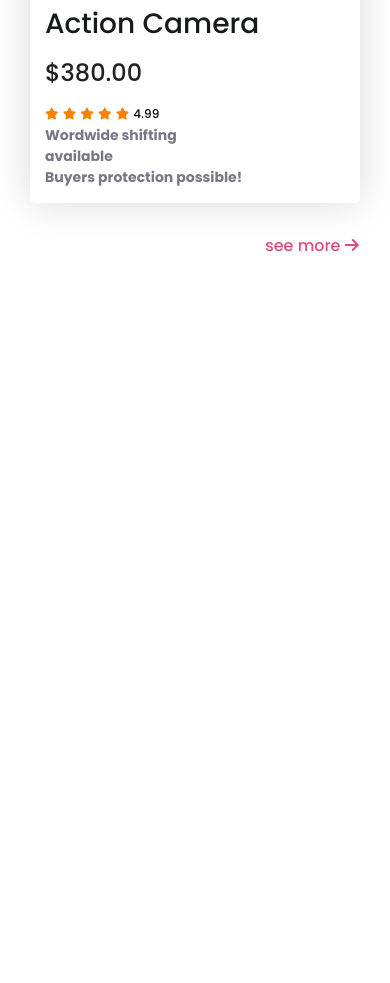
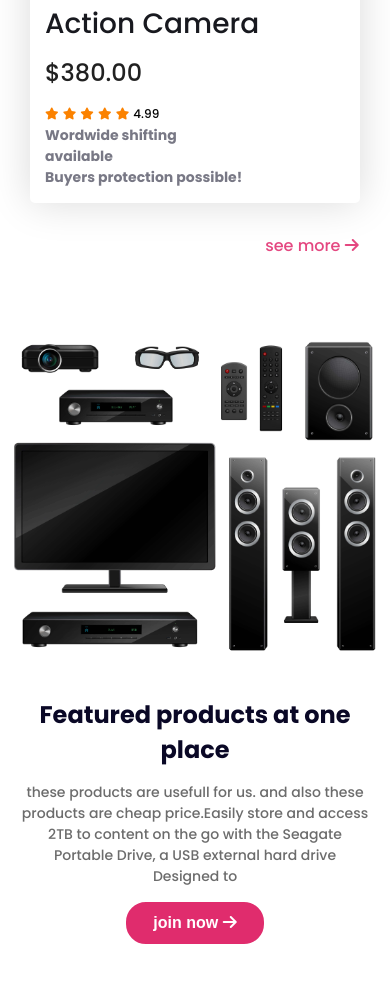
Before and after one commit to sajibur-rahman/influencer-gear, a plain HTML site: page index.html in a window 390 px wide. Shown: the part 5620-6603 px from the top of the page. Before the commit the page ends 5943 px from the top, so only its background shows below. Drawn offline with Linux system fonts and the light colour scheme; files whose address does not match are found by name.

Commit message:
feature products section is finished

```diff
--- a/index.html
+++ b/index.html
@@ -19,7 +19,7 @@
       <!-- influencer section -->
 
       <section class="flexible_container">
-        <div class="flex_left">
+        <div class="flex_info">
           <div class="influencer_info">
             <h1 class="section_title">Start your Journey as</h1>
             <h1 class="section_title">Influencer</h1>
@@ -33,7 +33,7 @@
             </button>
           </div>
         </div>
-        <div class="flex_right influencer_img">
+        <div class="flex_img influencer_img">
           <img src="./images/main-camera.png" alt="main-camara" />
         </div>
       </section>
@@ -254,12 +254,34 @@
               <p class="service">Wordwide shifting</p>
               <p class="service">available</p>
               <p class="service">Buyers protection possible!</p>
-              <p></p>
             </div>
           </div>
         </div>
         <p class="see_more">see more <i class="fas fa-arrow-right"></i></p>
       </section>
+
+      <!-- feature producs section -->
+
+      <section class="flexible_container">
+        <div class="flex_img feature_product_img">
+          <img src="./images/feature-products.jpg" alt="feature-products" />
+        </div>
+        <div class="flex_info">
+          <div class="feature_products_info">
+            <h1 class="feature_product_title">
+              Featured products at one place
+            </h1>
+            <p class="feature_product_description">
+              these products are usefull for us. and also these products are
+              cheap price.Easily store and access 2TB to content on the go with
+              the Seagate Portable Drive, a USB external hard drive Designed to
+            </p>
+            <button class="section_button">
+              join now <i class="fas fa-arrow-right"></i>
+            </button>
+          </div>
+        </div>
+      </section>
     </main>
   </body>
 </html>
--- a/styles.css
+++ b/styles.css
@@ -31,16 +31,13 @@ section {
   position: relative;
 }
 
-/* .flexible_container img {
-  width: 100%;
-} */
-.flex_left {
+.flex_info {
   flex: 1;
   display: flex;
   align-items: center;
 }
 
-.flex_right {
+.flex_img {
   flex: 1;
 }
 
@@ -151,6 +148,27 @@ popular products styles
   position: absolute;
   left: 84%;
 }
+
+/* ----------------
+feature products
+---------------- */
+
+/* .feature_product_img {
+  width: 100%;
+} */
+.feature_product_img img {
+  width: 80%;
+}
+.feature_product_title {
+  font-size: 37px;
+  color: #0a0826;
+}
+.feature_product_description {
+  font-size: 16px;
+  color: #6c6c6c;
+  margin: 15px;
+}
+
 /* -----------------------
 responsive styles
 ---------------------- */
@@ -169,13 +187,13 @@ responsive styles
   .flexible_container img {
     width: 80%;
   }
-  .flex_left {
+  .flex_info {
     order: 2;
     flex: 1;
     display: flex;
     align-items: center;
   }
-  .flex_right {
+  .flex_img {
     order: 1;
     flex: 1;
   }
@@ -193,6 +211,8 @@ responsive styles
     top: 0;
   }
 
+  /* popular products */
+
   .products_container {
     grid-template-columns: 1fr;
   }
@@ -204,6 +224,25 @@ responsive styles
   }
   .see_more {
     left: 68%;
+  }
+
+  /* feature products */
+
+  .feature_product_img img {
+    width: 100%;
+  }
+  .feature_product_title {
+    font-size: 24px;
+    color: #0a0826;
+  }
+  .feature_product_description {
+    font-size: 14px;
+    color: #6c6c6c;
+    margin: 15px 0;
+  }
+  .feature_products_info {
+    text-align: center;
+    padding: 20px;
   }
 }
 
@@ -217,10 +256,10 @@ responsive styles
     flex-direction: column;
     justify-content: center;
   }
-  .flex_left {
+  .flex_info {
     order: 2;
   }
-  .flex_right {
+  .flex_img {
     order: 1;
   }
   .influencer_info {
```
